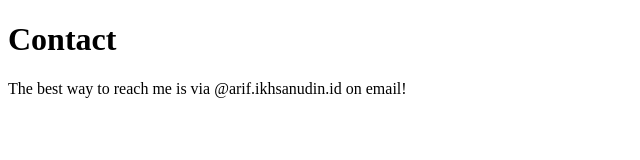
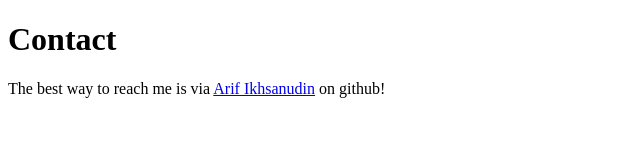
Before and after one commit to arifikhsan/great-gatsby, a Gatsby site: page /contact in a window 1280 px wide. Shown: the whole page, without its empty margins (0-640 px from the left). Built offline with nearby package versions, Linux system fonts and the light colour scheme; Gatsby itself is replaced by a stand-in of ours.

Commit message:
add external link

```diff
--- a/src/pages/contact.js
+++ b/src/pages/contact.js
@@ -4,7 +4,11 @@ export default () => {
   return (
     <div>
       <h1>Contact</h1>
-      <p>The best way to reach me is via @arif.ikhsanudin.id on email!</p>
+      <p>
+        The best way to reach me is via{" "}
+        <a href="https://www.github.com/arifikhsan/">Arif Ikhsanudin</a> on
+        github!
+      </p>
     </div>
   )
 }
```
